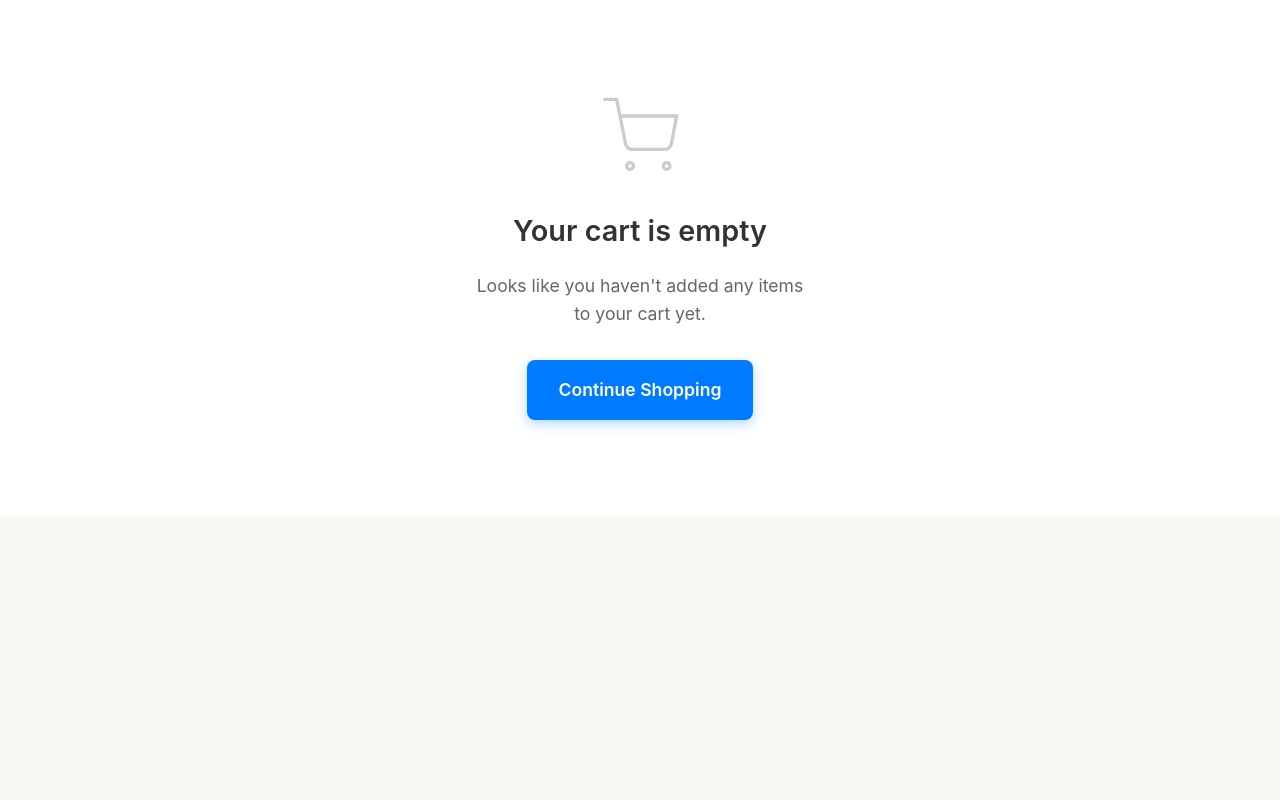
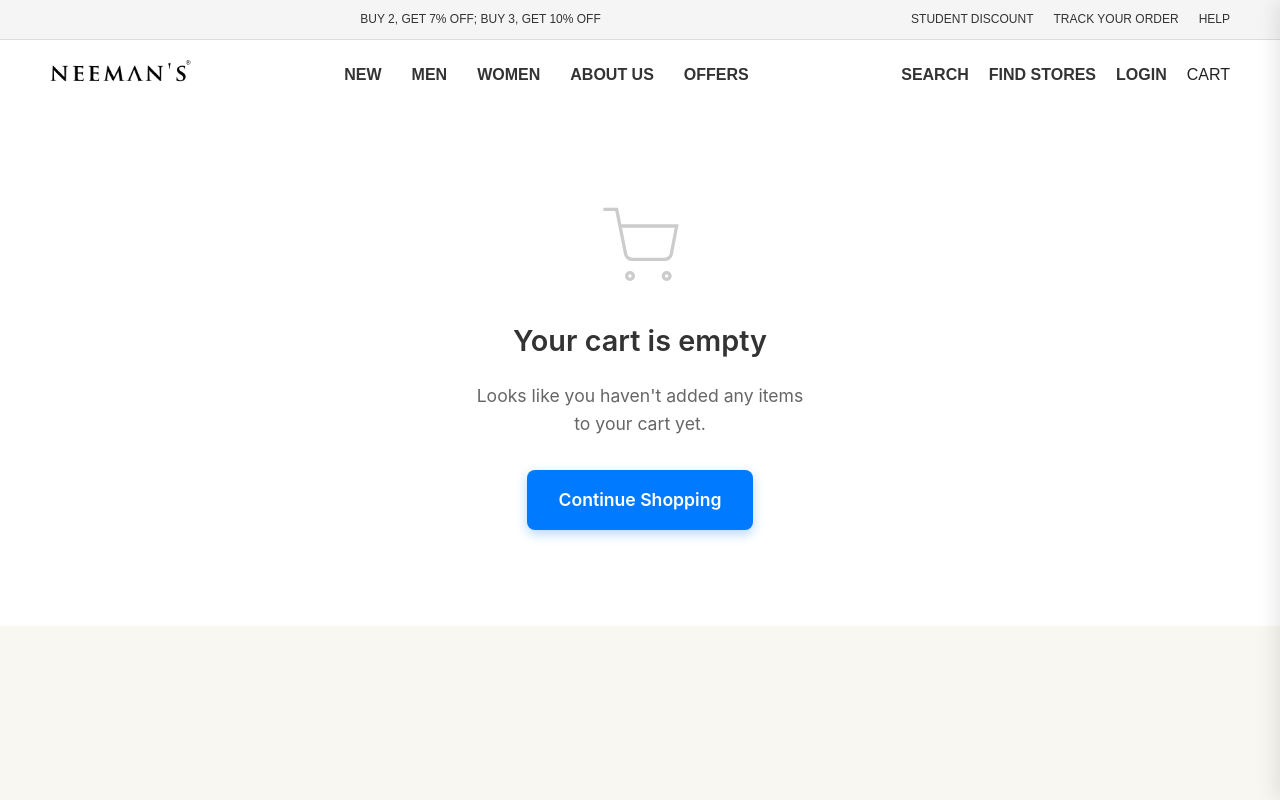
Before and after one commit to Krishna-Sharma-g/NEEMANSclone, a React (Vite) app: page /cart in a window 1280 px wide. Built offline with nearby package versions, Linux system fonts and the light colour scheme.

Commit message:
navbar fix and slider css fix

```diff
--- a/src/components/Navbar.css
+++ b/src/components/Navbar.css
@@ -1,5 +1,30 @@
 .header {
   font-family: sans-serif;
+  transition: all 0.3s ease;
+}
+
+.header.sticky {
+  position: fixed;
+  top: 0;
+  left: 0;
+  right: 0;
+  z-index: 1000;
+  box-shadow: 0 2px 10px rgba(0, 0, 0, 0.1);
+  animation: slideDown 0.3s ease;
+}
+
+.header.hidden {
+  transform: translateY(-100%);
+  opacity: 0;
+}
+
+@keyframes slideDown {
+  from {
+    transform: translateY(-100%);
+  }
+  to {
+    transform: translateY(0);
+  }
 }
 
 .top-bar {
--- a/src/components/Navbar.jsx
+++ b/src/components/Navbar.jsx
@@ -1,31 +1,95 @@
-import React, { useState } from 'react';
+import React, { useState, useEffect } from 'react';
+import { Link } from 'react-router-dom';
 import './Navbar.css';
 import { useCart } from '../context/CartContext';
 import CartSidebar from './CartSidebar';
 
 const menuData = {
   MEN: [
-    { title: 'SNEAKERS', href: '#', links: ['CASUAL', 'CHUNKY', 'FORMAL', 'RETRO', 'SIGNATURE', 'SPORTS', 'WALKING'] },
-    { title: 'SLIP ONS', href: '#', links: ['CASUAL', 'CHUNKY', 'FORMAL', 'SIGNATURE', 'SPORTS', 'WALKING'] },
-    { title: 'LOAFERS & OXFORDS', href: '#', links: ['CASUAL', 'FORMAL'] },
-    { title: 'SLIDES & SANDALS', href: '#', links: ['DAILY USE', 'OUTDOOR', 'EXTRA SOFT', 'TRENDY'] },
-    { title: 'FLIP FLOPS', href: '#', links: ['DAILY USE', 'EXTRA SOFT', 'TRENDY'] },
-    { title: 'CLOGS', href: '#', links: ['OUTDOOR'] },
+    { title: 'SNEAKERS', handle: 'men-sneakers', links: [
+      { label: 'CASUAL', handle: 'men-casual' },
+      { label: 'CHUNKY', handle: 'men-chunky' },
+      { label: 'FORMAL', handle: 'men-formal' },
+      { label: 'RETRO', handle: 'men-retro' },
+      { label: 'SIGNATURE', handle: 'men-signature' },
+      { label: 'SPORTS', handle: 'men-sports' },
+      { label: 'WALKING', handle: 'men-walking' },
+    ]},
+    { title: 'SLIP ONS', handle: 'men-slip-ons', links: ['CASUAL', 'CHUNKY', 'FORMAL', 'SIGNATURE', 'SPORTS', 'WALKING'] },
+    { title: 'LOAFERS & OXFORDS', handle: 'men-loafers-oxfords', links: ['CASUAL', 'FORMAL'] },
+    { title: 'SLIDES & SANDALS', handle: 'men-slides-sandals', links: ['DAILY USE', 'OUTDOOR', 'EXTRA SOFT', 'TRENDY'] },
+    { title: 'FLIP FLOPS', handle: 'men-flip-flops', links: ['DAILY USE', 'EXTRA SOFT', 'TRENDY'] },
+    { title: 'CLOGS', handle: 'men-cogs', links: ['OUTDOOR'] },
   ],
   WOMEN: [
-    { title: 'SNEAKERS', href: '#', links: ['CASUAL', 'CHUNKY', 'FORMAL', 'RETRO'] },
-    { title: 'SLIP ONS', href: '#', links: ['CASUAL', 'CHUNKY', 'FORMAL'] },
-    { title: 'LOAFERS & OXFORDS', href: '#', links: ['CASUAL', 'FORMAL'] },
-    { title: 'FLATS', href: '#', links: ['DAILY USE', 'OUTDOOR'] },
+    { title: 'SNEAKERS', handle: 'women-sneakers', links: ['CASUAL', 'CHUNKY', 'FORMAL', 'RETRO'] },
+    { title: 'SLIP ONS', handle: 'women-slip-ons', links: ['CASUAL', 'CHUNKY', 'FORMAL'] },
+    { title: 'LOAFERS & OXFORDS', handle: 'women-loafers-oxfords', links: ['CASUAL', 'FORMAL'] },
+    { title: 'FLATS', handle: 'women-flats', links: ['DAILY USE', 'OUTDOOR'] },
   ],
 };
 
+const navLinks = [
+  { label: 'NEW', to: '#' },
+  { label: 'MEN', to: '/collections/men' },
+  { label: 'WOMEN', to: '/collections/women' },
+  { label: 'ABOUT US', to: '#' },
+  { label: 'OFFERS', to: '#' },
+];
+
 const Navbar = () => {
   const [activeMenu, setActiveMenu] = useState(null);
+  const [isSticky, setIsSticky] = useState(false);
+  const [isVisible, setIsVisible] = useState(true);
   const { getCartItemsCount } = useCart();
   const [isCartOpen, setIsCartOpen] = useState(false);
 
-  const navLinks = ['NEW', 'MEN', 'WOMEN', 'ABOUT US', 'OFFERS'];
+  useEffect(() => {
+    let lastScrollY = window.scrollY;
+    let ticking = false;
+
+    const updateNavbar = () => {
+      const currentScrollY = window.scrollY;
+      const windowHeight = window.innerHeight;
+      const documentHeight = document.documentElement.scrollHeight;
+      const scrollPercentage = (currentScrollY / (documentHeight - windowHeight)) * 100;
+
+      // Make navbar sticky after scrolling 100px
+      const shouldBeSticky = currentScrollY > 100;
+      setIsSticky(shouldBeSticky);
+
+      // Add/remove body class for spacing
+      if (shouldBeSticky) {
+        document.body.classList.add('navbar-sticky');
+      } else {
+        document.body.classList.remove('navbar-sticky');
+      }
+
+      // Start fading out after 50% scroll
+      if (scrollPercentage > 50) {
+        const fadePercentage = Math.min((scrollPercentage - 50) / 25, 1); // Fade over 25% scroll
+        setIsVisible(fadePercentage < 0.8); // Hide completely at 80% fade
+      } else {
+        setIsVisible(true);
+      }
+
+      lastScrollY = currentScrollY;
+      ticking = false;
+    };
+
+    const onScroll = () => {
+      if (!ticking) {
+        requestAnimationFrame(updateNavbar);
+        ticking = true;
+      }
+    };
+
+    window.addEventListener('scroll', onScroll);
+    return () => {
+      window.removeEventListener('scroll', onScroll);
+      document.body.classList.remove('navbar-sticky');
+    };
+  }, []);
 
   const toggleCart = () => {
     setIsCartOpen(!isCartOpen);
@@ -37,7 +101,7 @@ const Navbar = () => {
 
   return (
     <>
-      <header className="header">
+      <header className={`header ${isSticky ? 'sticky' : ''} ${!isVisible ? 'hidden' : ''}`}>
         <div className="top-bar">
           <div className="promo-message">
             <span>BUY 2, GET 7% OFF; BUY 3, GET 10% OFF</span>
@@ -56,11 +120,15 @@ const Navbar = () => {
             <nav className="nav-links">
               {navLinks.map((link) => (
                 <div
-                  key={link}
+                  key={link.label}
                   className="nav-item"
-                  onMouseEnter={() => setActiveMenu(link)}
+                  onMouseEnter={() => setActiveMenu(link.label)}
                 >
-                  <a href="#">{link}</a>
+                  {link.to.startsWith('/collections/') ? (
+                    <Link to={link.to}>{link.label}</Link>
+                  ) : (
+                    <a href={link.to}>{link.label}</a>
+                  )}
                 </div>
               ))}
             </nav>
@@ -79,16 +147,43 @@ const Navbar = () => {
           {activeMenu && menuData[activeMenu] && (
             <div className="mega-menu">
               <div className="mega-menu-content">
-                {menuData[activeMenu].map((column) => (
-                  <div key={column.title} className="mega-menu-column">
-                    <a href={column.href} className="mega-menu-title">{column.title} &rarr;</a>
-                    <ul>
-                      {column.links.map((link) => (
-                        <li key={link}><a href="#">{link}</a></li>
-                      ))}
-                    </ul>
-                  </div>
-                ))}
+                {menuData[activeMenu].map((column) => {
+                  const columnHandle = column.handle || column.title.toLowerCase().replace(/\s+/g, '-');
+                  return (
+                    <div key={column.title} className="mega-menu-column">
+                      <Link
+                        to={`/collections/${columnHandle}`}
+                        className="mega-menu-title"
+                        onClick={() => setActiveMenu(null)}
+                      >
+                        {column.title} &rarr;
+                      </Link>
+                      <ul>
+                        {column.links.map((link) => {
+                          // link can be a string or an object with label/handle
+                          let linkLabel, linkHandle;
+                          if (typeof link === 'string') {
+                            linkLabel = link;
+                            linkHandle = link.toLowerCase().replace(/\s+/g, '-');
+                          } else {
+                            linkLabel = link.label;
+                            linkHandle = link.handle || link.label.toLowerCase().replace(/\s+/g, '-');
+                          }
+                          return (
+                            <li key={linkLabel}>
+                              <Link
+                                to={`/collections/${linkHandle}`}
+                                onClick={() => setActiveMenu(null)}
+                              >
+                                {linkLabel}
+                              </Link>
+                            </li>
+                          );
+                        })}
+                      </ul>
+                    </div>
+                  );
+                })}
               </div>
             </div>
           )}
--- a/src/index.css
+++ b/src/index.css
@@ -15,6 +15,12 @@ body {
   min-height: 100vh;
   line-height: 1.6;
 }
+
+/* Add padding when navbar is sticky to prevent content jump */
+body.navbar-sticky {
+  padding-top: 120px; /* Adjust based on your navbar height */
+}
+
 a {
   color: inherit;
   text-decoration: none;
--- a/src/pages/Cart.jsx
+++ b/src/pages/Cart.jsx
@@ -1,5 +1,6 @@
 import React from 'react';
 import { Link } from 'react-router-dom';
+import Navbar from '../components/Navbar';
 import { useCart } from '../context/CartContext';
 import '../styles/Cart.css';
 
@@ -35,6 +36,8 @@ const Cart = () => {
 
   if (cart.items.length === 0) {
     return (
+      <div className="App">
+        <Navbar />
         <div className="cart-empty">
           <div className="container">
             <div className="empty-cart-content">
@@ -53,10 +56,13 @@ const Cart = () => {
             </div>
           </div>
         </div>
+      </div>
     );
   }
 
   return (
+    <div className="App">
+      <Navbar />
       <div className="cart-page">
         <div className="container">
           <div className="cart-header">
@@ -166,6 +172,7 @@ const Cart = () => {
           </div>
         </div>
       </div>
+    </div>
   );
 };
 
--- a/src/pages/CollectionPage.jsx
+++ b/src/pages/CollectionPage.jsx
@@ -1,6 +1,7 @@
 import axios from 'axios';
 import React, { useEffect, useState } from 'react';
 import { useParams, Link } from 'react-router-dom';
+import Navbar from '../components/Navbar';
 import './CollectionPage.css';
 
 function Collections() {
@@ -106,6 +107,8 @@ function Collections() {
   ];
 
   return (
+    <div className="App">
+      <Navbar />
       <div className="collection-main">
         <aside className="collection-sidebar">
           <h3>Sort & Filters</h3>
@@ -195,6 +198,7 @@ function Collections() {
           </div>
         </main>
       </div>
+    </div>
   );
 }
 
--- a/src/pages/ProductView.jsx
+++ b/src/pages/ProductView.jsx
@@ -1,5 +1,6 @@
 import React, { useState, useEffect } from "react";
 import { useParams } from "react-router-dom";
+import Navbar from '../components/Navbar';
 import "../styles/ProductView.css";
 import { useCart } from '../context/CartContext';
 
@@ -64,6 +65,8 @@ const ProductView = () => {
 };
 
   return (
+    <div className="App">
+      <Navbar />
       <div className="product-view">
         <div className="product-images">
           {product.images.map((image, index) => (
@@ -126,6 +129,7 @@ const ProductView = () => {
           </ul>
         </div>
       </div>
+    </div>
   );
 };
 
```
Also changed, not shown: src/components/Slider.css (+127 -17 lines), src/components/Slider.jsx (+53 -12 lines). Lines whose indentation alone changed are shown as unchanged.
